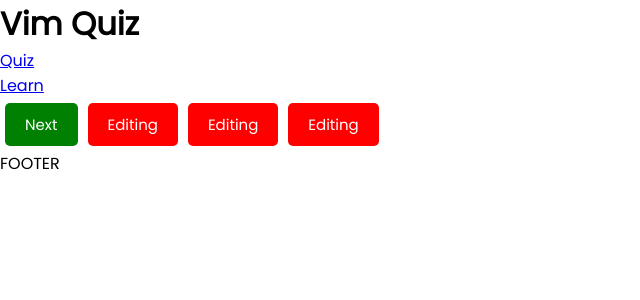
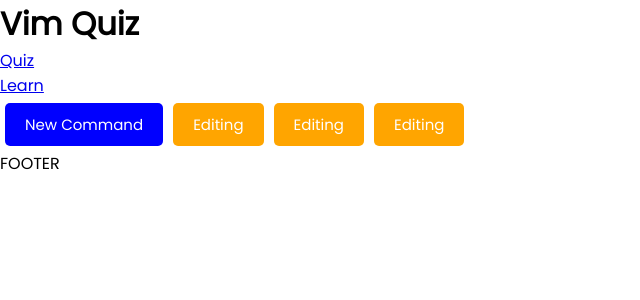
Before and after one commit to willriddick/vim-jedi, an Angular app: page /quiz in a window 1280 px wide. Shown: the top 300 px of the page, without its empty margins (0-640 px from the left). Built offline with nearby package versions, Linux system fonts and the light colour scheme.

Commit message:
Added basic input

```diff
--- a/src/app/components/quiz/quiz.component.html
+++ b/src/app/components/quiz/quiz.component.html
@@ -1,8 +1,17 @@
-<app-button text="Next" color="green" (clicked)="getNext()"></app-button>
+<app-button
+    text="New Command"
+    color="blue"
+    (clicked)="getNext()"
+></app-button>
+
 @for (category of this.commandService.category_set; track category.name) {
     <app-button
         text="Editing"
-        color="{{ this.commandService.categoryEnabled($index) ? 'blue' : 'red' }}"
+        color="{{ this.commandService.categoryEnabled($index) ? enabledColor : disabledColor }}"
         (clicked)="toggleCategory($index)"
     ></app-button>
 }
+
+<h1>
+    {{ input_string }}
+</h1>
--- a/src/app/components/quiz/quiz.component.ts
+++ b/src/app/components/quiz/quiz.component.ts
@@ -1,4 +1,4 @@
-import { Component } from '@angular/core';
+import { Component, HostListener } from '@angular/core';
 import { CommandService } from '../../services/command.service';
 import { Command } from '../../Command';
 import { ButtonComponent } from '../button/button.component';
@@ -12,13 +12,19 @@ import { ButtonComponent } from '../button/button.component';
 })
 export class QuizComponent {
 
-  current!: Command;
+  current_command!: Command;
+
+  input_string: string = "";
+  input_array: string[] = [];
+
+  enabledColor: string = 'green';
+  disabledColor: string = 'orange';
 
   constructor(public commandService: CommandService) {}
 
   getNext(): void {
-    this.current = this.commandService.getRandomCommand();
-    console.log(this.current);
+    this.current_command = this.commandService.getRandomCommand();
+    console.log(this.current_command);
   }
 
   toggleCategory(category: number): void {
@@ -29,4 +35,27 @@ export class QuizComponent {
       this.commandService.addCategory(category);
     }
   }
+
+  @HostListener('document:keypress', ['$event'])
+  handleKeyboardEvent(event: KeyboardEvent) {
+    if (event.key !== "Enter") {
+      this.input_array.push(event.key);
+      this.buildString();
+    }
+  }
+
+
+  @HostListener('document:keydown.backspace', ['$event'])
+  onKeydownHandler(event: KeyboardEvent) {
+    this.input_array.pop();
+    this.buildString();
+  }
+
+  buildString = (): void => {
+    this.input_string = "";
+
+    for (let i = 0; i < this.input_array.length; i++) {
+      this.input_string += this.input_array[i];
+    }
+  }
 }
```
